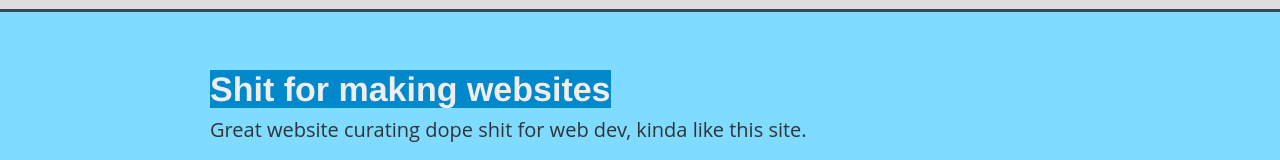
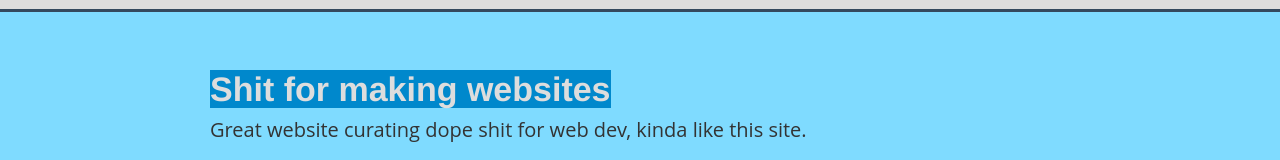
Before and after one commit to ephemeralia/ephemeralia.github.io, a plain HTML site: page index.html in a window 1280 px wide. In both pictures the pointer is over the link "Shit for making websites". Shown: the part 399-559 px from the top of the page. Drawn offline with Linux system fonts and the light colour scheme.

Commit message:
a:hover color

```diff
--- a/style.css
+++ b/style.css
@@ -168,8 +168,7 @@ header .tagline {
 
 #content h2 a:hover {
   background-color: #08c;
-
-  color: #eee;
+  color: #ddd;
 }
 
 
```
